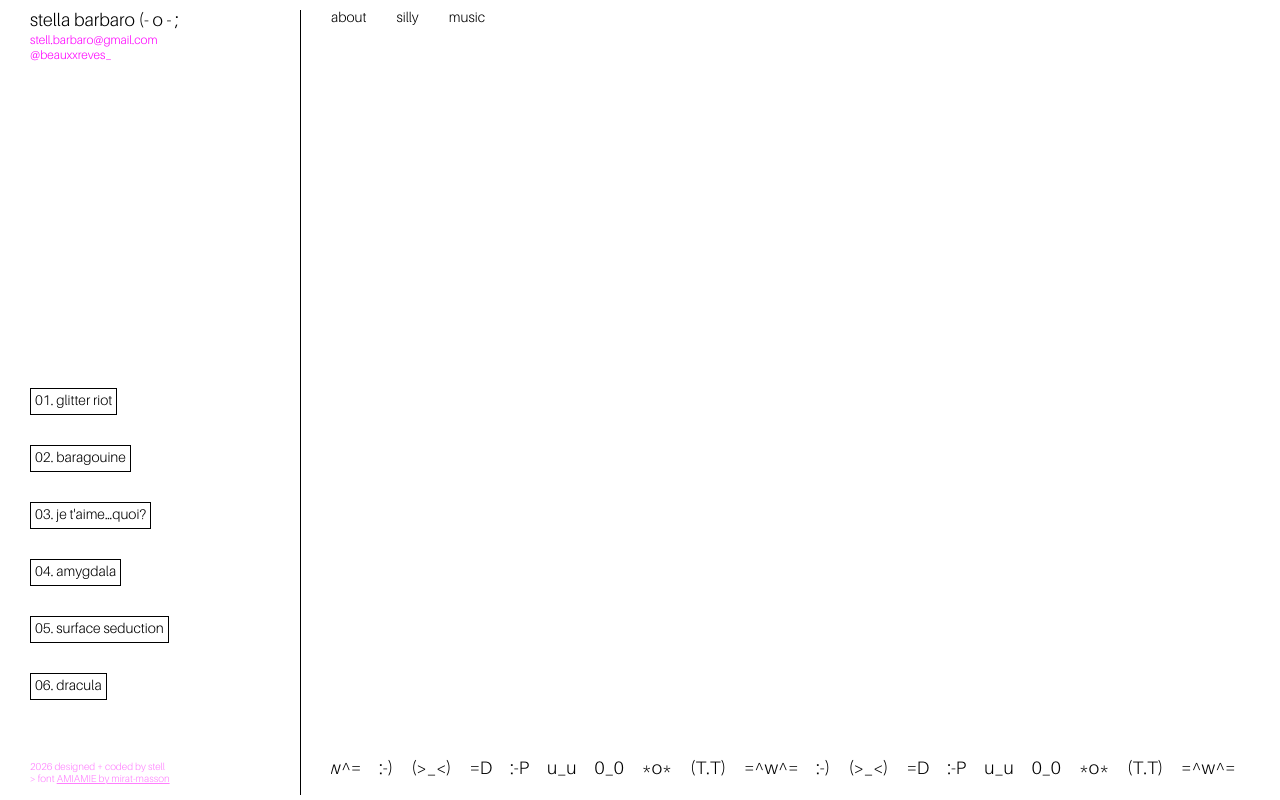
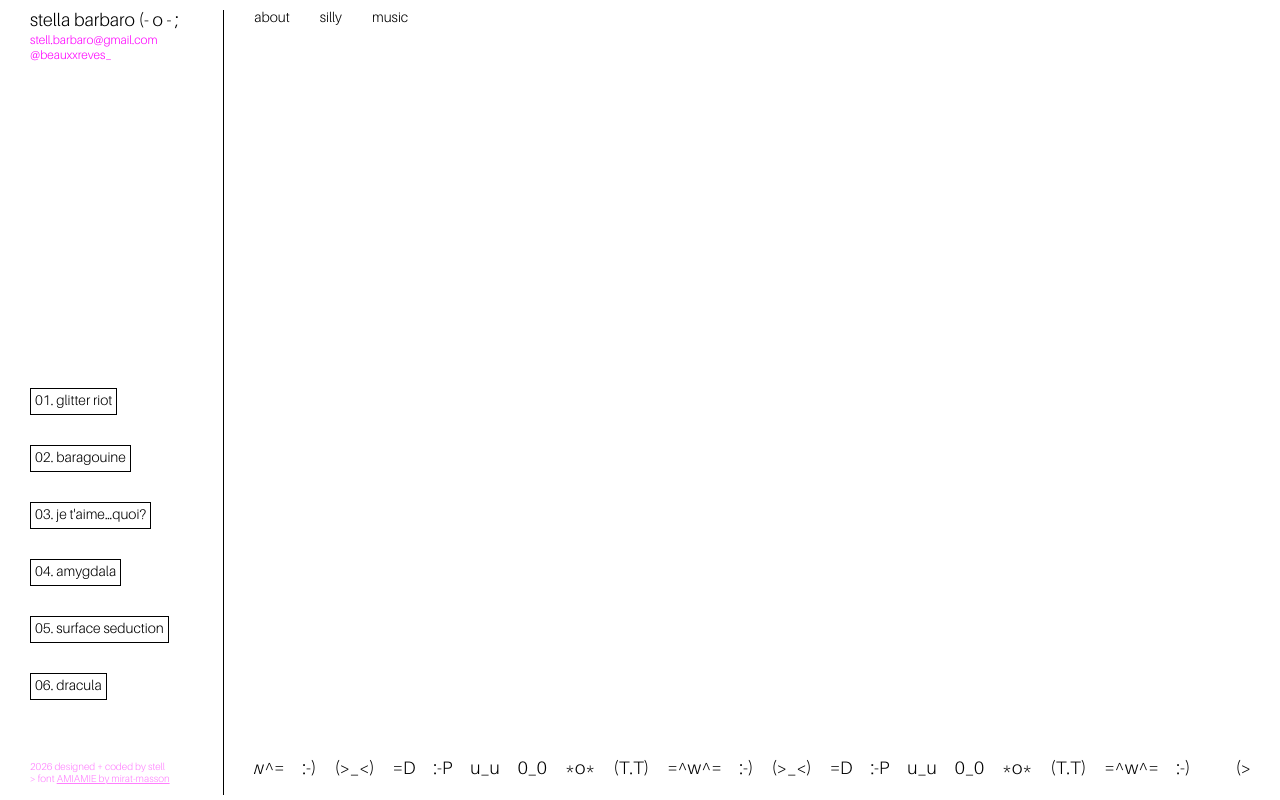
Before and after one commit to steell4/stellabarbaro, a plain HTML site: page index.html in a window 1280 px wide. Drawn offline with Linux system fonts and the light colour scheme.

Commit message:
Update style.css

```diff
--- a/style.css
+++ b/style.css
@@ -59,7 +59,7 @@ font-size: 18px;
     top: 10px;
     right: 30px;
     bottom: 5px;
-    left: calc(21.1% + 30px); /* 30px après le trait */
+    left: calc(15.1% + 30px); /* 30px après le trait */
     overflow: hidden;
     border-left: solid;
     border-left-width: 0.05em;}
```
